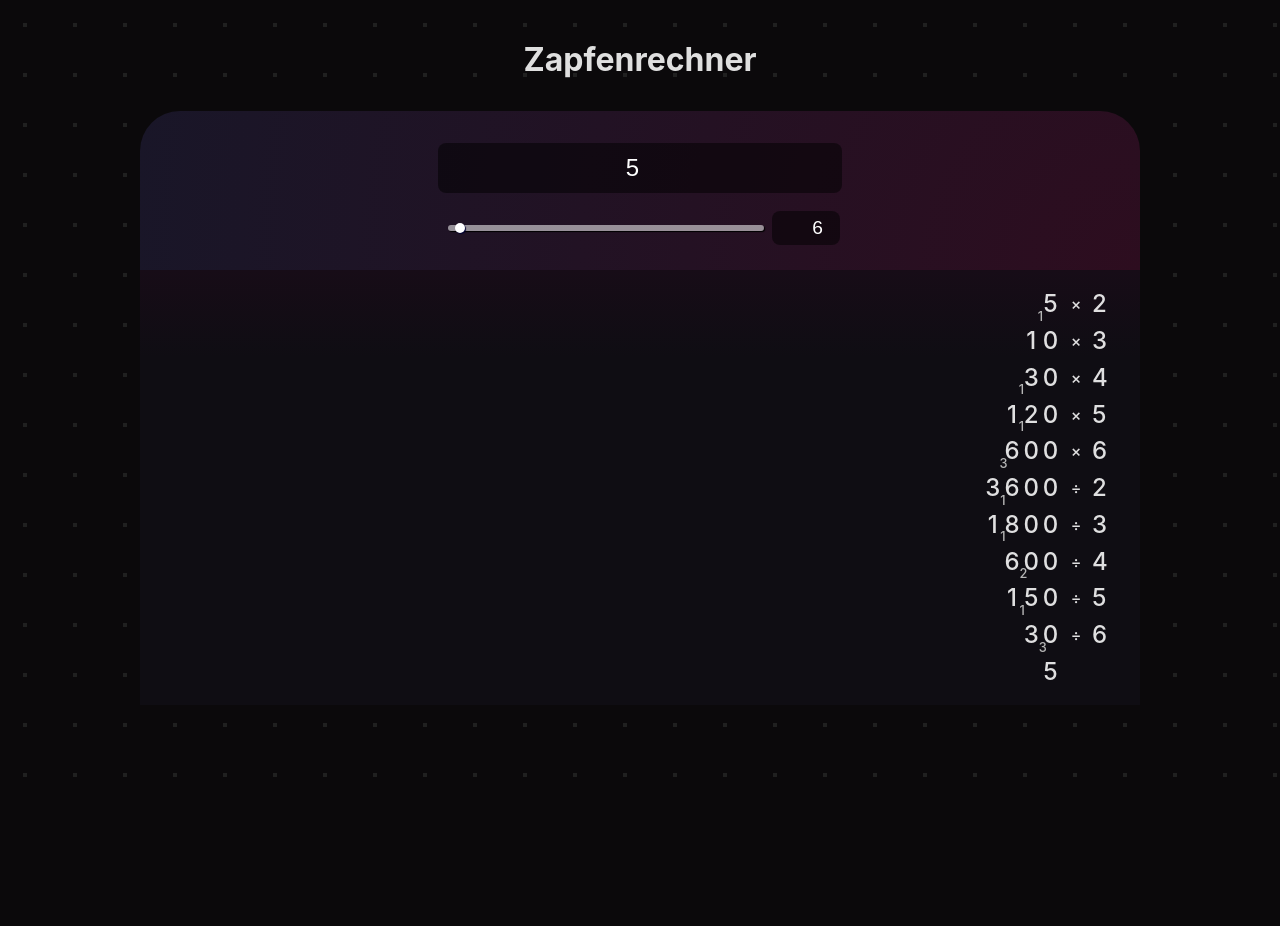
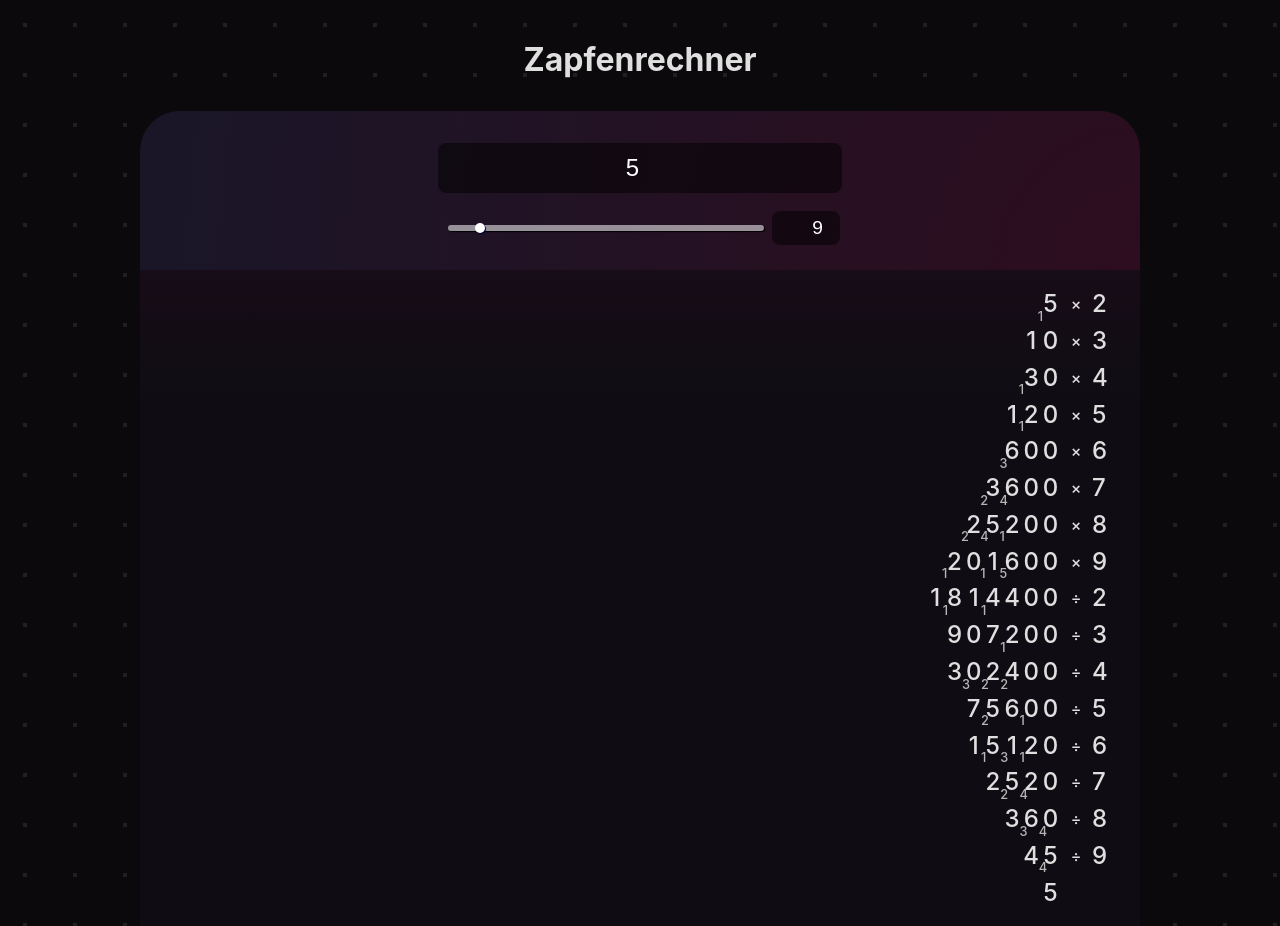
Before and after one commit to iKirbz/zapfenrechner, a React (Vite) app: page / in a window 1280 px wide. Before the commit the page ends 800 px from the top, so only its background shows below. Built offline with nearby package versions, Linux system fonts and the light colour scheme.

Commit message:
increase debouncer

```diff
--- a/src/components/Zapfen.tsx
+++ b/src/components/Zapfen.tsx
@@ -15,10 +15,10 @@ export enum SYMBOLS {
 
 export default function Zapfen() {
   const [zapfenValue, setZapfenValue] = useState<string>("5");
-  const [zapfenDepth, setZapfenDepth] = useState(6);
+  const [zapfenDepth, setZapfenDepth] = useState(9);
 
   const debouncedValue = useDebounce<string>(zapfenValue, 500);
-  const debouncedDepth = useDebounce<number>(zapfenDepth, 50);
+  const debouncedDepth = useDebounce<number>(zapfenDepth, 100);
 
   const [lines, setlines] = useState<JSX.Element[]>([]);
 
```
